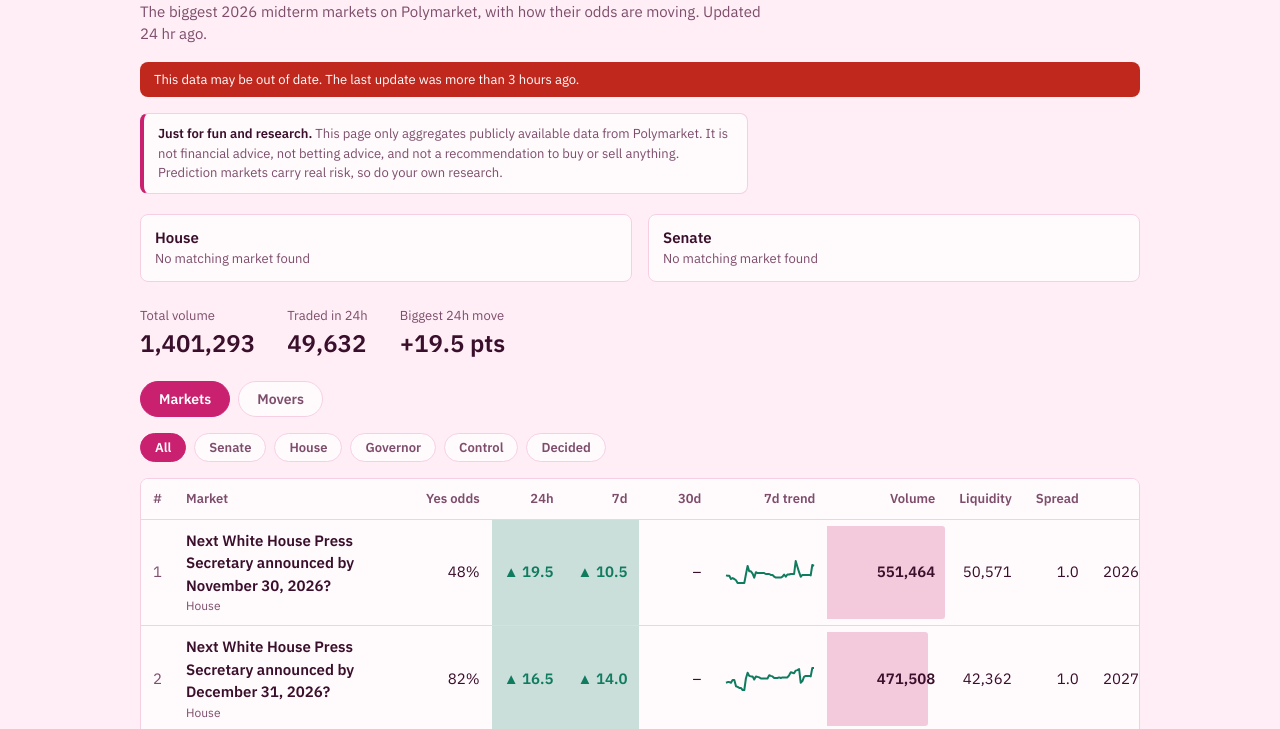
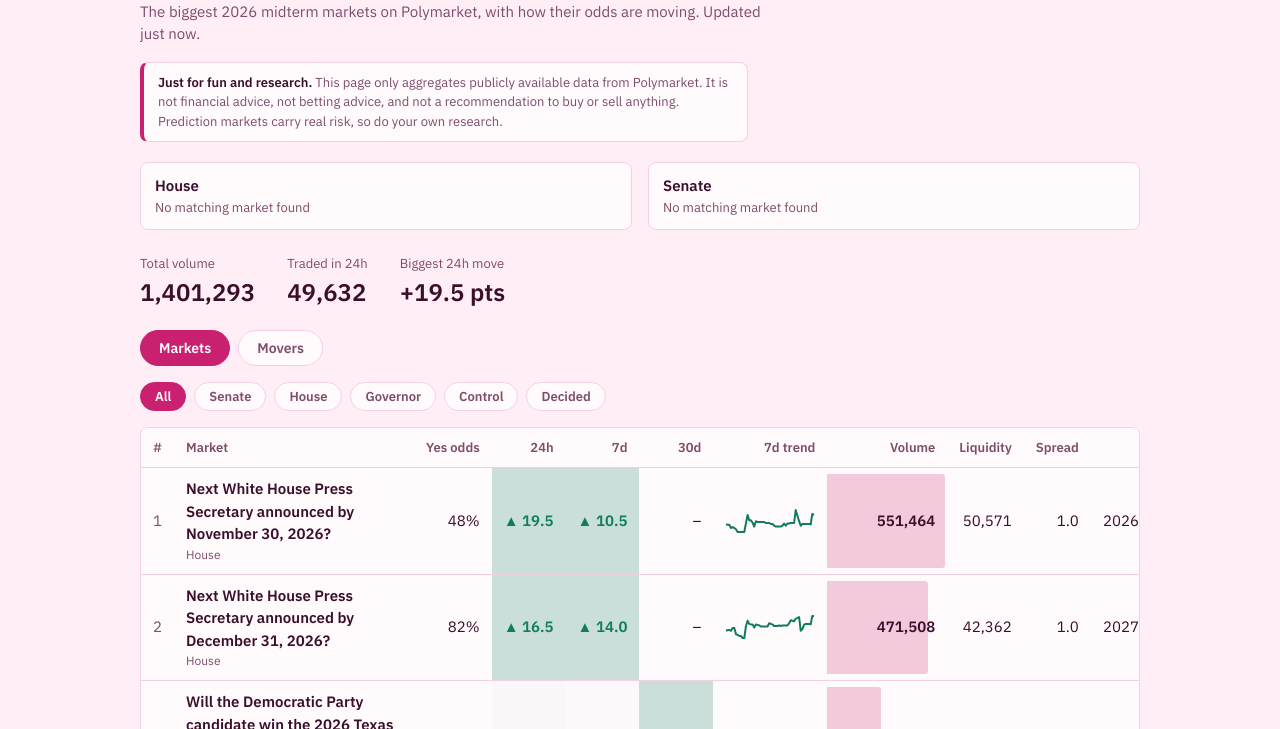
Before and after one commit to ari-price/Girls-Go-Polymarket-Midterms, a plain HTML site: page docs/index.html in a window 1280 px wide. Shown: the part 117-846 px from the top of the page. Drawn offline with nearby package versions, Linux system fonts and the light colour scheme.

Commit message:
Daily update

```diff
--- a/docs/index.html
+++ b/docs/index.html
@@ -62,7 +62,7 @@ footer{max-width:1040px;margin:0 auto;padding:0 20px;color:var(--mute);font-size
 <main>
 <header class=top><h1>Girls Go Midterm Poly Markets</h1>
 <nav class=nav aria-label="Site pages"><button data-v=dash aria-current=page>Dashboard</button><button data-v=start aria-current=false>Start here</button><button data-v=practice aria-current=false>Practice</button><button data-v=about aria-current=false>About</button></nav></header>
-<p class=sub>The biggest 2026 midterm markets on Polymarket, with how their odds are moving. Updated <time id=ago datetime="2026-11-20T05:32:07.760210+00:00">Nov 20, 2026 05:32 UTC</time>. <b id=eday></b></p>
+<p class=sub>The biggest 2026 midterm markets on Polymarket, with how their odds are moving. Updated <time id=ago datetime="2026-11-21T05:26:20.427261+00:00">Nov 21, 2026 05:26 UTC</time>. <b id=eday></b></p>
 <aside class=banner id=stale hidden>This data may be out of date. The last update was more than 3 hours ago.</aside>
 <aside class=disc role=note><b>Just for fun and research.</b> This page only aggregates publicly available data from Polymarket. It is not financial advice, not betting advice, and not a recommendation to buy or sell anything. Prediction markets carry real risk, so do your own research.</aside>
 <div id=v-dash>
```
Also changed, not shown: docs/markets.json (+1 -1 lines).
